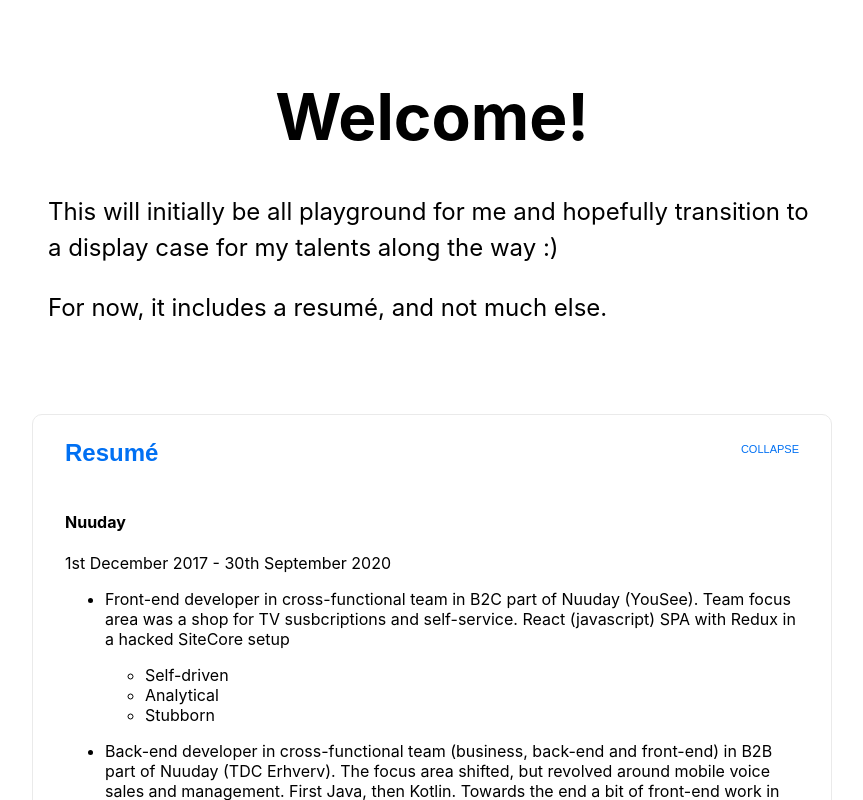
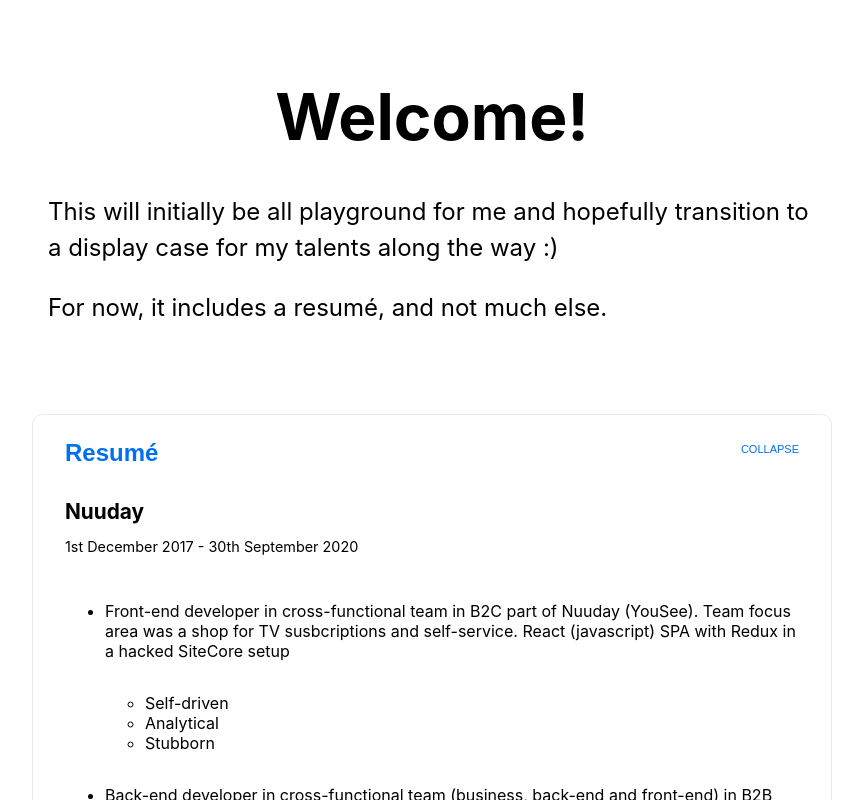
Before and after one commit to JamieMoriarty/resume, a Next.js app: page / in a window 1280 px wide. Both pictures are taken after a click on the button 640 px from the left and 470 px from the top of the page. Shown: the top 800 px of the page, without its empty margins (208-1071 px from the left). Built offline with nearby package versions, Linux system fonts and the light colour scheme.

Commit message:
Styling for Organisation postings headers

```diff
--- /dev/null
+++ b/src/components/resume/OrganisationPost/Organisations.module.scss
@@ -0,0 +1,27 @@
+.organisation-post {
+    &__header {
+        margin-top: 0.5rem;
+    }
+
+    &__title {
+        font-size: 1.3rem;
+        margin: 0;
+    }
+
+    &__subtitle {
+        font-size: 1.1rem;
+        font-weight: 700;
+
+        margin-top: 0.5rem;
+    }
+
+    &__time {
+        font-size: 0.9rem;
+    }
+
+    ul {
+        margin: 0;
+        padding-top: 1rem;
+        padding-bottom: 1rem;
+    }
+}
--- a/src/components/resume/OrganisationPost/index.js
+++ b/src/components/resume/OrganisationPost/index.js
@@ -2,6 +2,8 @@ import React from 'react';
 
 import { format } from 'date-fns';
 import { byPositionStartDate } from 'data/utils/sort';
+
+import styles from './Organisations.module.scss';
 
 const OrganisationPost = ({ organisation }) => {
     const { name, positions } = organisation;
@@ -15,11 +17,11 @@ const OrganisationPost = ({ organisation }) => {
 
 const SinglePositionPost = ({ organisationName, title, start, end, description, keyWords }) => {
     return (
-        <section>
-            <header>
-                <h1>{title}</h1>
-                <h2>{organisationName}</h2>
-                <p>
+        <section className={styles['organisation-post']}>
+            <header className={styles['organisation-post__header']}>
+                <h1 className={styles['organisation-post__title']}>{title}</h1>
+                <h2 className={styles['organisation-post__subtitle']}>{organisationName}</h2>
+                <p className={styles['organisation-post__time']}>
                     {format(start, 'do MMMM y')} - {end ? format(end, 'do MMMM y') : ''}
                 </p>
             </header>
@@ -39,10 +41,10 @@ const MultiplePositionsPost = ({ id, name, positions }) => {
 
     const sortedPositions = positions.sort(byPositionStartDate);
     return (
-        <section>
-            <header>
-                <h1>{name}</h1>
-                <p>
+        <section className={styles['organisation-post']}>
+            <header className={styles['organisation-post__header']}>
+                <h1 className={styles['organisation-post__title']}>{name}</h1>
+                <p className={styles['organisation-post__time']}>
                     {format(start, 'do MMMM y')} - {end ? format(end, 'do MMMM y') : ''}
                 </p>
             </header>
```
